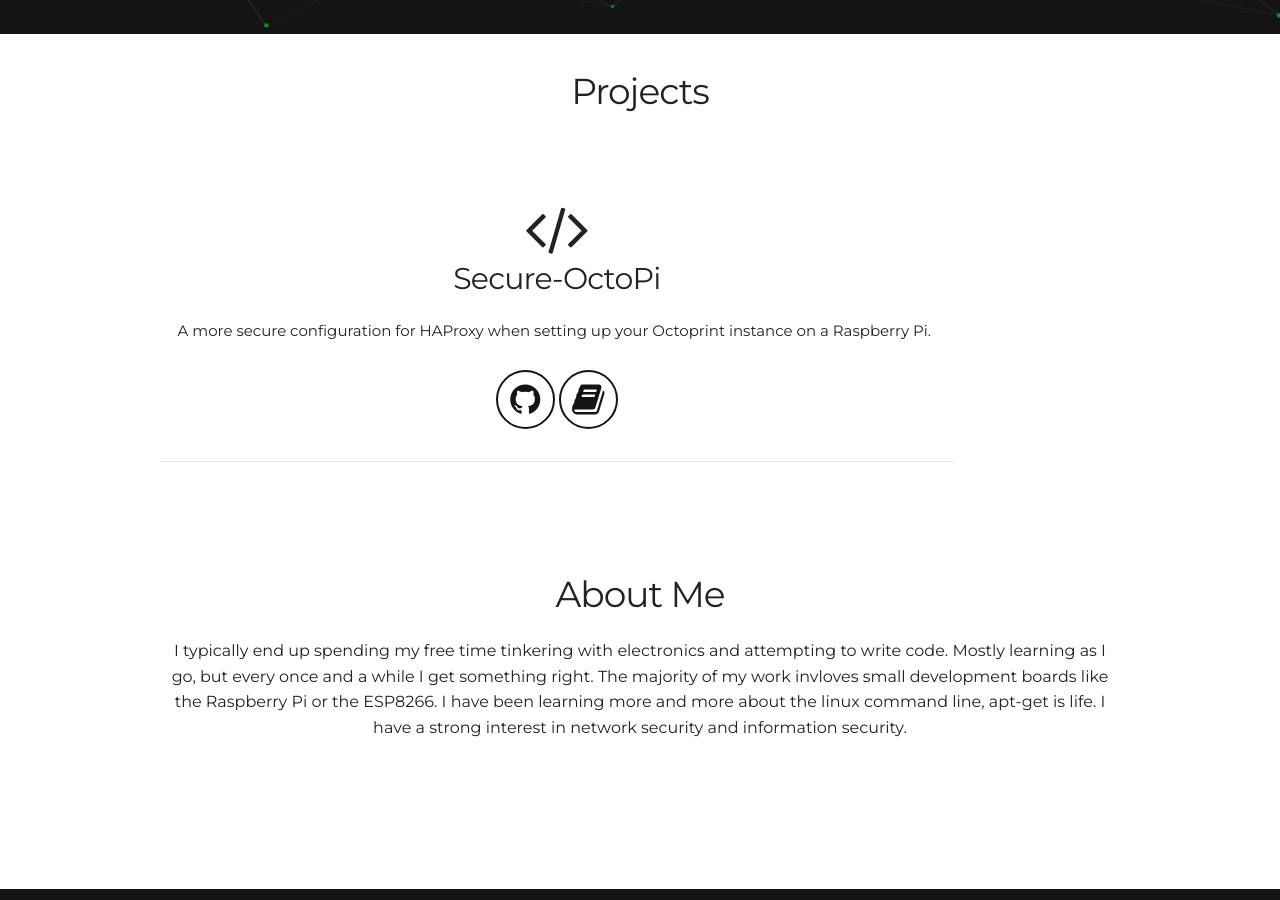
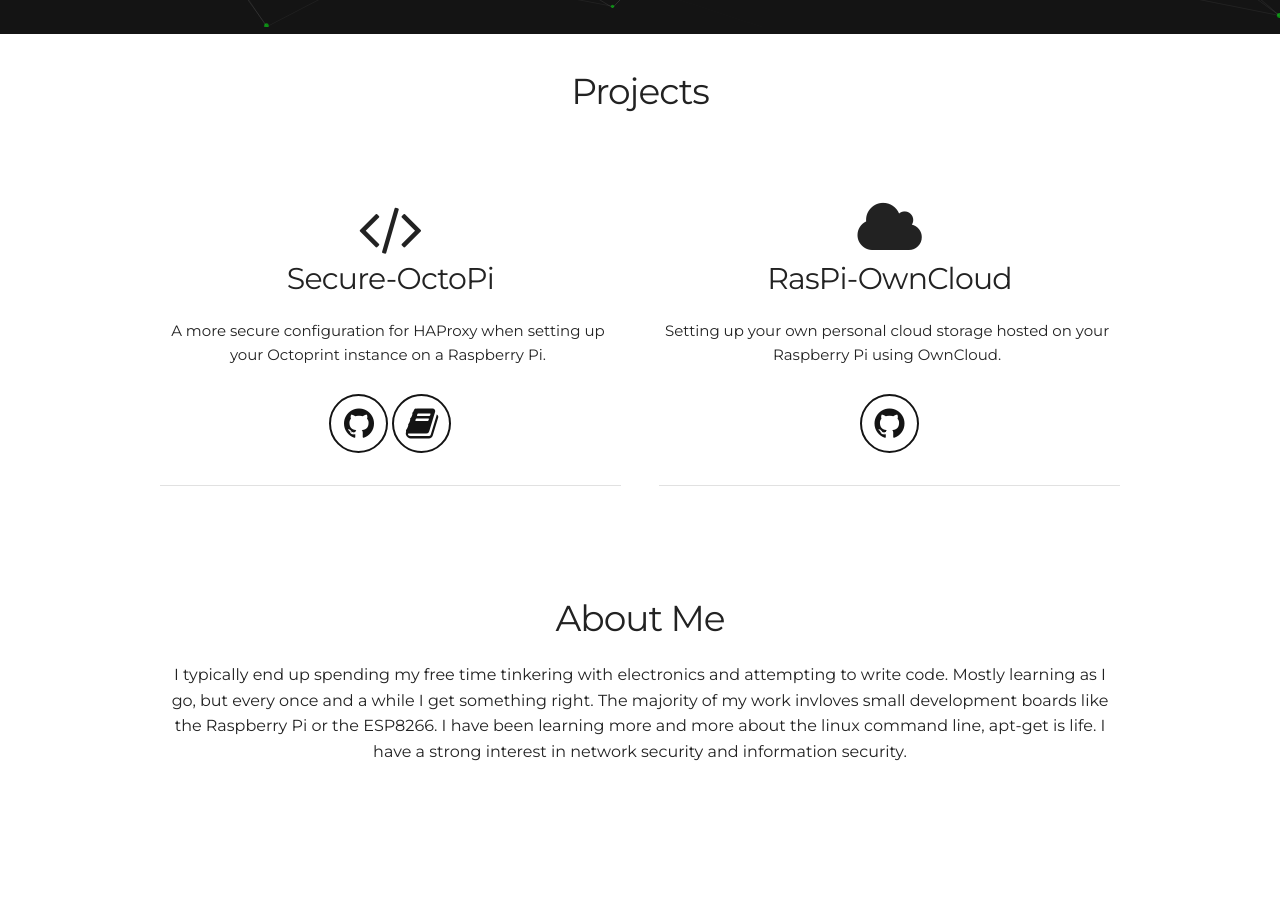
Before and after one commit to BrianTechTalk/BrianTechTalk.github.io, a Jekyll site: the page built from index.html, in a window 1280 px wide and 900 px high, scrolled down 873 px. Built offline with Jekyll 4.4.1, drawn with Linux system fonts in a browser that asks for light colours.

Commit message:
Update projects.html

```diff
--- a/_includes/projects.html
+++ b/_includes/projects.html
@@ -3,7 +3,7 @@
     <h3> Projects </h3>
   </div>
   <div class="row user-projects">
-    <div class="ten columns">
+    <div class="six columns">
 	  <i class="fa fa-code fa-4x" aria-hidden="true"></i>
       <h4>Secure-OctoPi</h4>
       <p>A more secure configuration for HAProxy when setting up your Octoprint instance on a Raspberry Pi.</p>
@@ -14,16 +14,16 @@
 		</div>
 	<hr color="#141414" noshade></hr>
     </div>
-   <!--<div class="six columns">
-      <i class="fa fa-wifi fa-4x" aria-hidden="true"></i>
-	  <h4>Trap-Cam</h4>
-      <p>An "off grid" IP camera setup ran entirely on battery power with it's own WiFi LAN.</p>
+   <div class="six columns">
+      <i class="fa fa-cloud fa-4x" aria-hidden="true"></i>
+	  <h4>RasPi-OwnCloud</h4>
+      <p>Setting up your own personal cloud storage hosted on your Raspberry Pi using OwnCloud.</p>
 	  	<div class="project-link">
-			<a href="https://github.com/mastertork/Trap-Cam"><i class="icon fa fa-github" aria-hidden="true"></i></a>
-			<a href="#"><i class="icon fa fa-book" aria-hidden="true"></i></a>
-			<a href="#"><i class="icon fa fa-youtube" aria-hidden="true"></i></a>
+			<a href="https://github.com/briantechtalk/RasPi-OwnCloud"><i class="icon fa fa-github" aria-hidden="true"></i></a>
+			<!--<a href="#"><i class="icon fa fa-book" aria-hidden="true"></i></a>
+			<a href="#"><i class="icon fa fa-youtube" aria-hidden="true"></i></a>-->
 		</div>
-	<hr color="#141414" noshade></hr>-->
+	<hr color="#141414" noshade></hr>
     </div>
     </div>
   </div>
```
